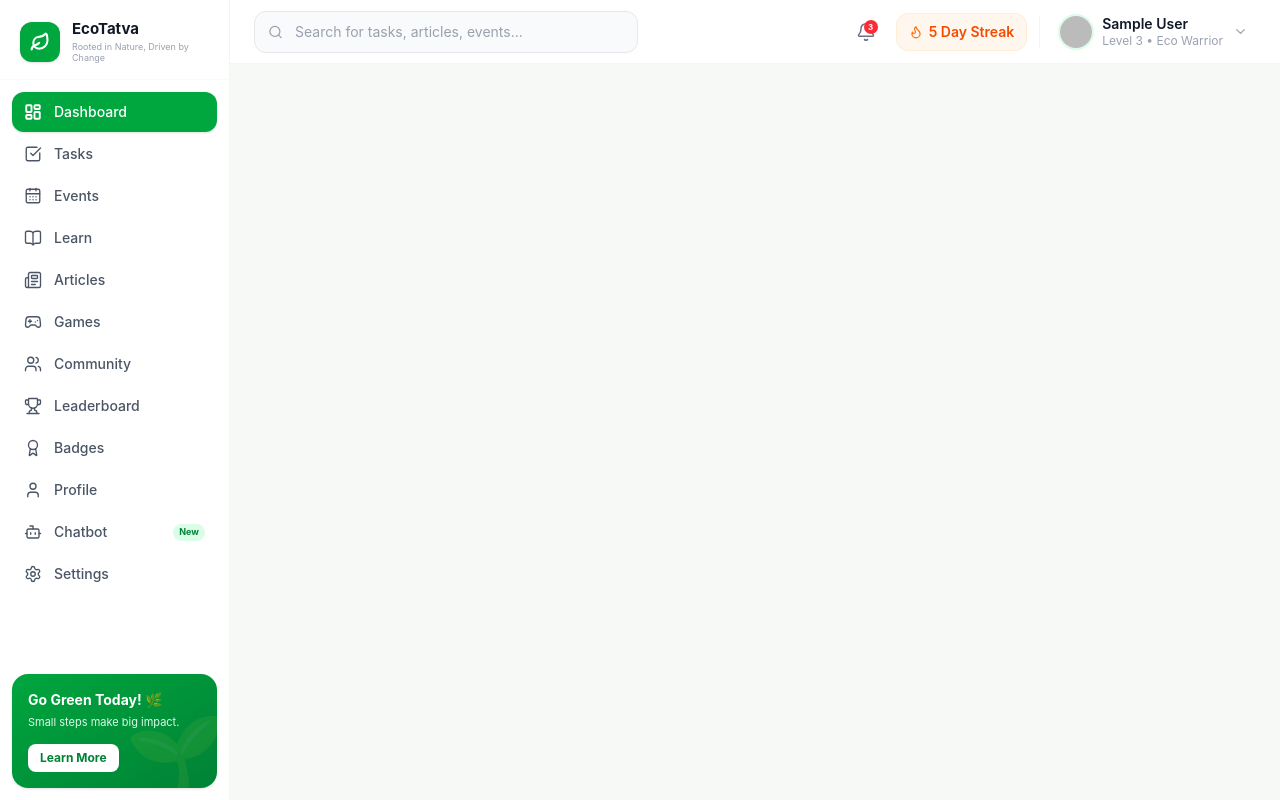
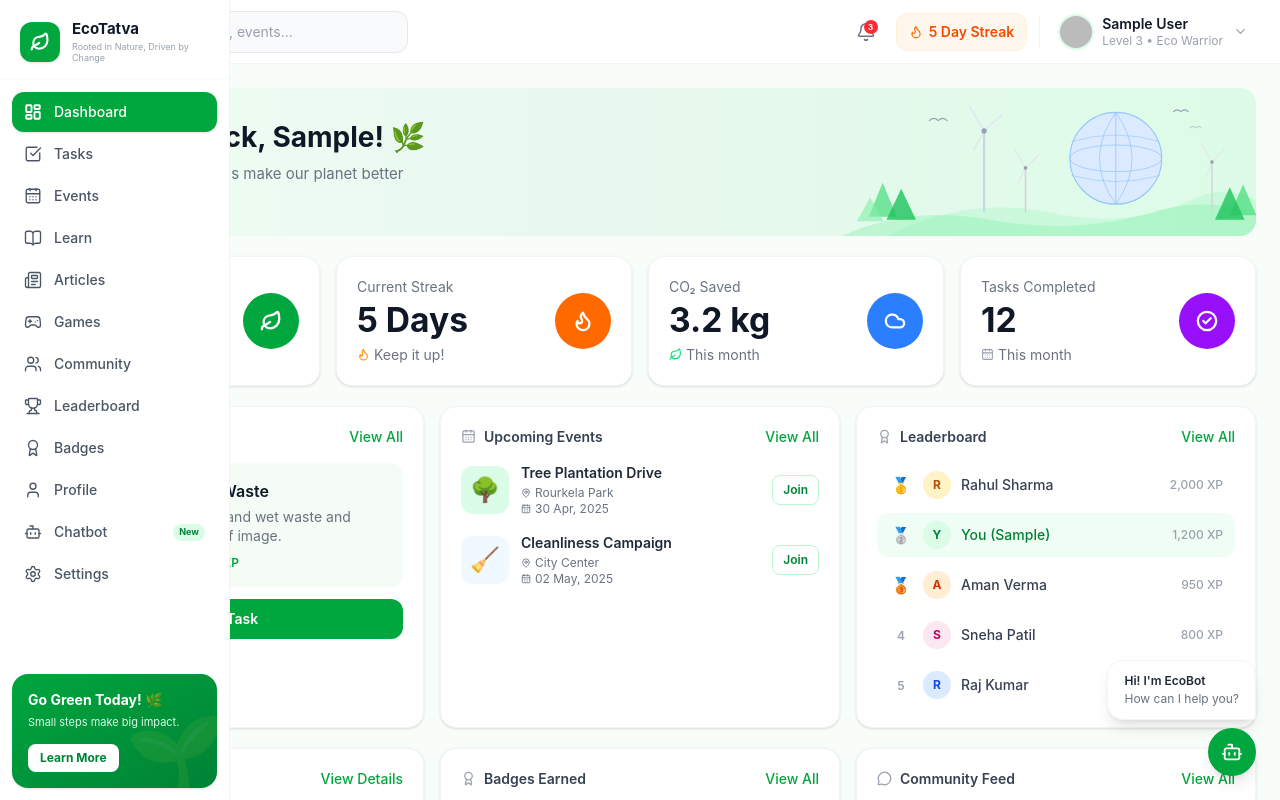
Before and after one commit to SAKET-Code01/EcoTatva, a React (Vite) app in the folder frontend/: page / in a window 1280 px wide. Shown: the top 800 px of the page. Built offline with nearby package versions, Linux system fonts and the light colour scheme; no server answers; the database is empty; sample sign-in values are in the browser's storage.

Commit message:
fix: use Outlet in PageWrapper for proper nested routing

```diff
--- a/frontend/src/components/layout/PageWrapper.tsx
+++ b/frontend/src/components/layout/PageWrapper.tsx
@@ -1,19 +1,15 @@
-import type { ReactNode } from 'react';
+import { Outlet } from 'react-router-dom';
 import Sidebar from './Sidebar';
 import TopHeader from './TopHeader';
 
-interface PageWrapperProps {
-  children: ReactNode;
-}
-
-const PageWrapper = ({ children }: PageWrapperProps) => {
+const PageWrapper = () => {
   return (
-    <div className="flex min-h-screen bg-[#f7f9f7]">
+    <div className="flex min-h-screen bg-[#f8fdf9]">
       <Sidebar />
-      <div className="flex flex-col flex-1 ml-[230px] min-h-screen">
+      <div className="flex-1 flex flex-col min-w-0">
         <TopHeader />
-        <main className="flex-1 p-6 overflow-y-auto">
-          {children}
+        <main className="flex-1 p-6 overflow-auto">
+          <Outlet />
         </main>
       </div>
     </div>
```
